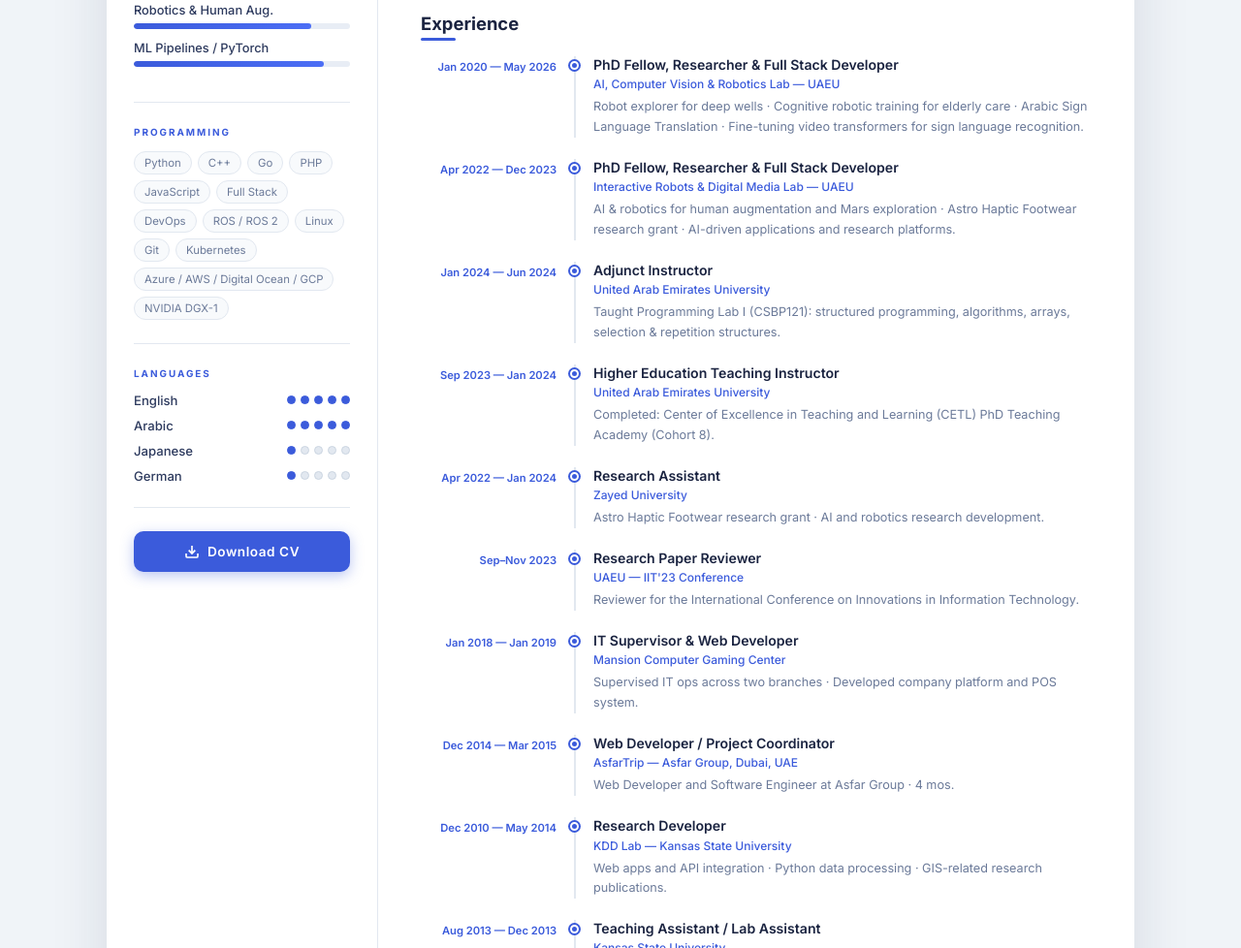
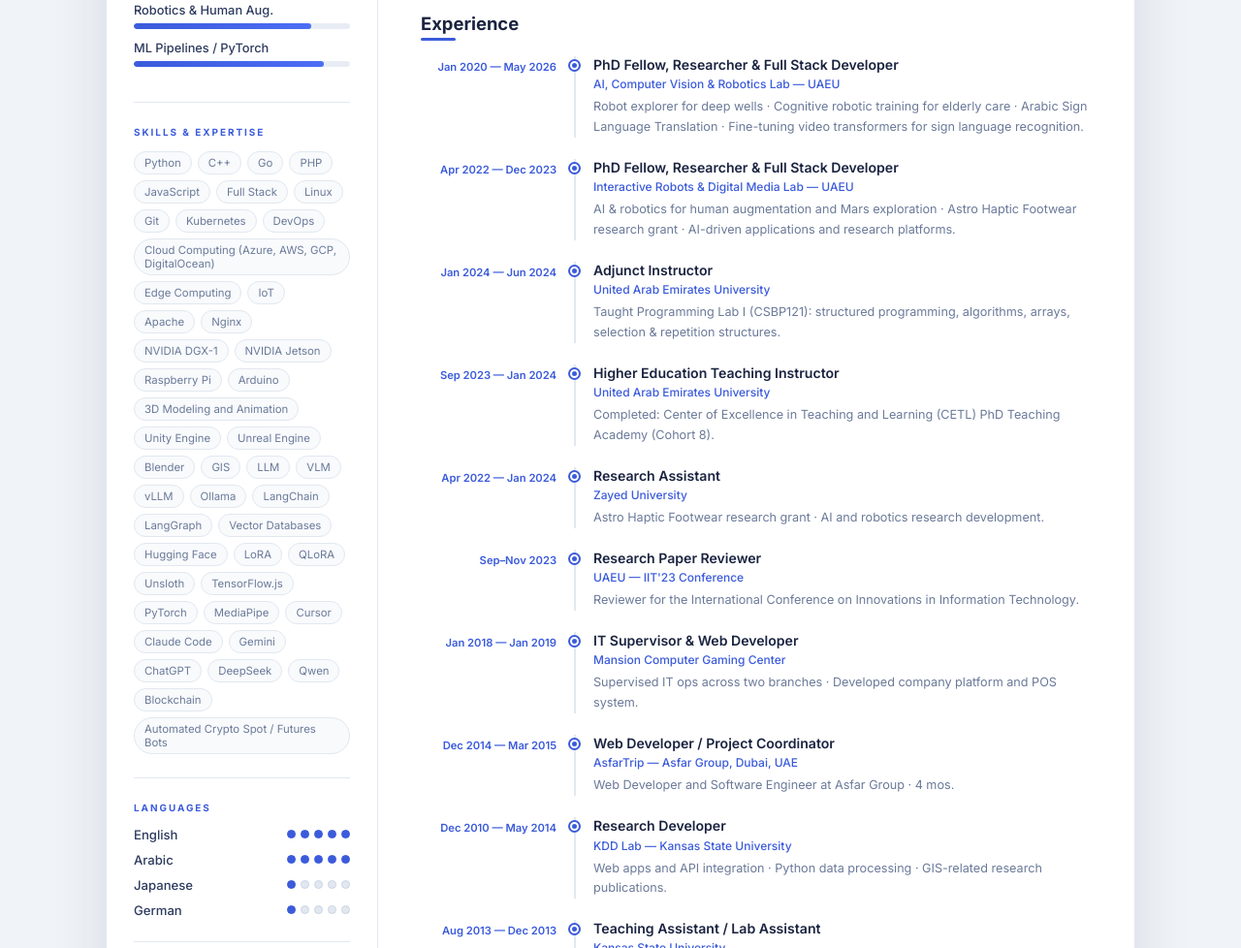
Before and after one commit to Moe-Nurtech/Resume, a website: page index.html in a window 1280 px wide. Shown: the part 790-1768 px from the top of the page at 97% size. Drawn offline with nearby package versions, Linux system fonts and the light colour scheme.

Commit message:
updated cv more

```diff
--- a/index.html
+++ b/index.html
@@ -527,15 +527,57 @@ body {
 
     <div class="s-divider"></div>
 
-    <div class="s-section">
-      <h3>Programming</h3>
-      <div class="tags">
-        <span class="tag">Python</span><span class="tag">C++</span><span class="tag">Go</span>
-        <span class="tag">PHP</span><span class="tag">JavaScript</span><span class="tag">Full Stack</span><span class="tag">DevOps</span>
-		<span class="tag">ROS / ROS 2</span><span class="tag">Linux</span><span class="tag">Git</span><span class="tag">Kubernetes</span><span class="tag">Azure / AWS / Digital Ocean / GCP</span>
-		<span class="tag">NVIDIA DGX-1</span>
-      </div>
-    </div>
+<div class="s-section">
+  <h3>Skills &amp; Expertise</h3>
+  <div class="tags">
+    <span class="tag">Python</span>
+    <span class="tag">C++</span>
+    <span class="tag">Go</span>
+    <span class="tag">PHP</span>
+    <span class="tag">JavaScript</span>
+    <span class="tag">Full Stack</span>
+    <span class="tag">Linux</span>
+    <span class="tag">Git</span>
+    <span class="tag">Kubernetes</span>
+    <span class="tag">DevOps</span>
+    <span class="tag">Cloud Computing (Azure, AWS, GCP, DigitalOcean)</span>
+    <span class="tag">Edge Computing</span>
+    <span class="tag">IoT</span>
+    <span class="tag">Apache</span>
+    <span class="tag">Nginx</span>
+    <span class="tag">NVIDIA DGX-1</span>
+    <span class="tag">NVIDIA Jetson</span>
+    <span class="tag">Raspberry Pi</span>
+    <span class="tag">Arduino</span>
+    <span class="tag">3D Modeling and Animation</span>
+    <span class="tag">Unity Engine</span>
+    <span class="tag">Unreal Engine</span>
+    <span class="tag">Blender</span>
+    <span class="tag">GIS</span>
+    <span class="tag">LLM</span>
+    <span class="tag">VLM</span>
+    <span class="tag">vLLM</span>
+    <span class="tag">Ollama</span>
+    <span class="tag">LangChain</span>
+    <span class="tag">LangGraph</span>
+    <span class="tag">Vector Databases</span>
+    <span class="tag">Hugging Face</span>
+    <span class="tag">LoRA</span>
+    <span class="tag">QLoRA</span>
+    <span class="tag">Unsloth</span>
+    <span class="tag">TensorFlow.js</span>
+    <span class="tag">PyTorch</span>
+    <span class="tag">MediaPipe</span>
+    <span class="tag">Cursor</span>
+    <span class="tag">Claude Code</span>
+    <span class="tag">Gemini</span>
+    <span class="tag">ChatGPT</span>
+    <span class="tag">DeepSeek</span>
+    <span class="tag">Qwen</span>
+    <span class="tag">Blockchain</span>
+    <span class="tag">Automated Crypto Spot / Futures Bots</span>
+  </div>
+</div>
 
     <div class="s-divider"></div>
 
```
Also changed, not shown: static-cv.html (+51 -9 lines), cv-preview.png, 1 other file.
